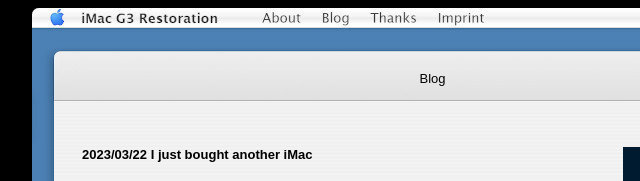
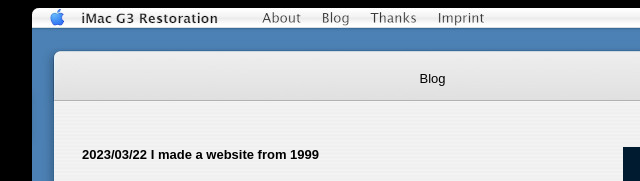
Before and after one commit to crismancich/iMac-G3-Restoration, a plain HTML site: page index.html in a window 1280 px wide. Shown: the top 181 px of the page, 208-848 px from the left. Drawn offline with Linux system fonts and the light colour scheme.

Commit message:
Changed a headline

```diff
--- a/index.html
+++ b/index.html
@@ -24,7 +24,7 @@
         <TR>
             <TD width="50"><img src="blank.gif" alt="" width="50" height="1"></TD>
             <TD><BR>
-                <H1><A href="glass.jpeg" target="_blank"><IMG src="glass.jpeg" alt="OS X Glass" align="right" border="0" hspace="10" width="149"></A><FONT face="sans-serif" size="2">2023/03/22 I just bought another iMac</FONT></H1>
+                <H1><A href="glass.jpeg" target="_blank"><IMG src="glass.jpeg" alt="OS X Glass" align="right" border="0" hspace="10" width="149"></A><FONT face="sans-serif" size="2">2023/03/22 I made a website from 1999</FONT></H1>
                 <FONT face="sans-serif" size="2">
                     Working with this iMac i remembered, how much I love the Glass Design of OS X back then. I spent days experimenting with photoshop to figure out how they did that.
                     This glass style was a completely new thing. Never seen before. So many of us web designers tried to re create this.
```
